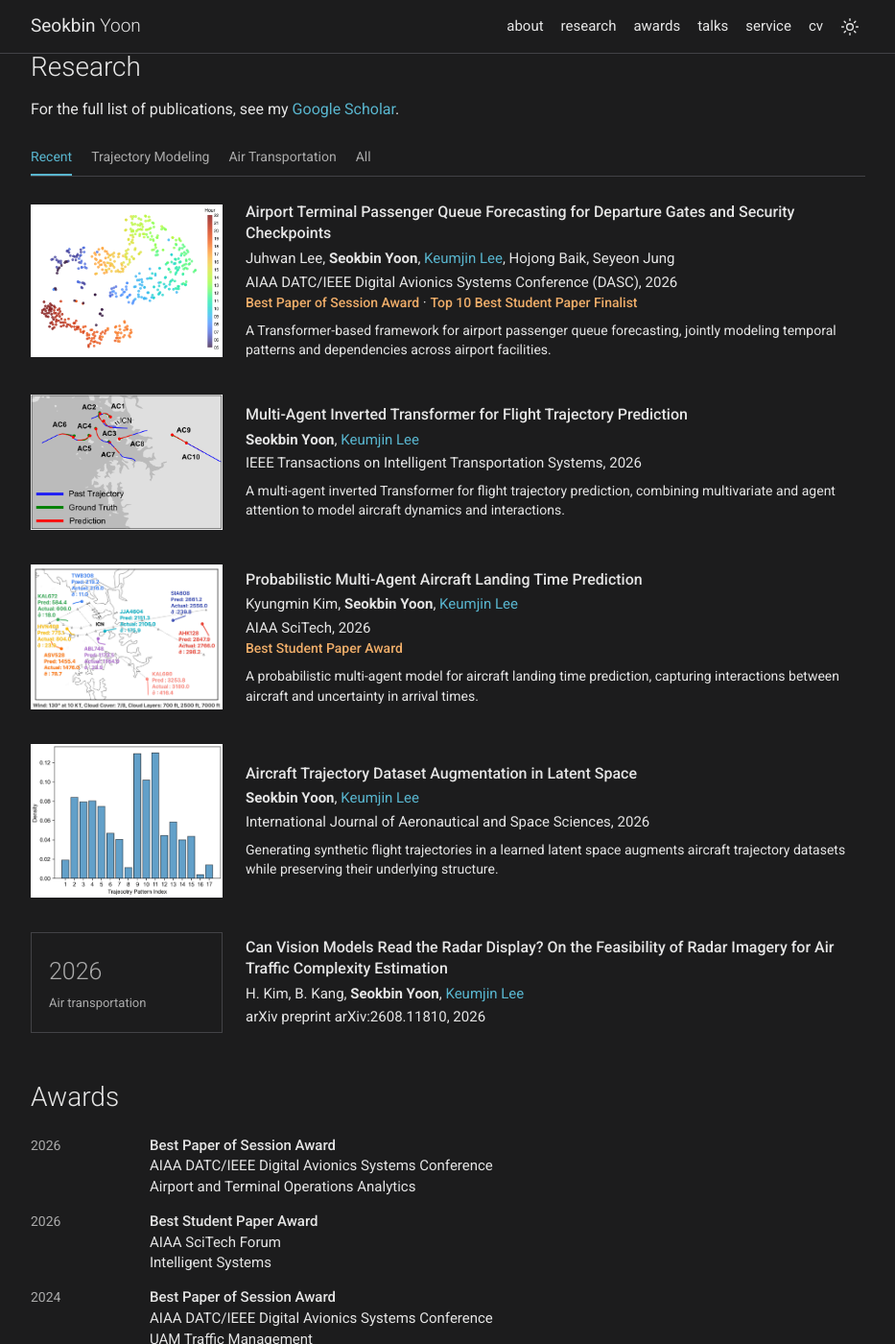
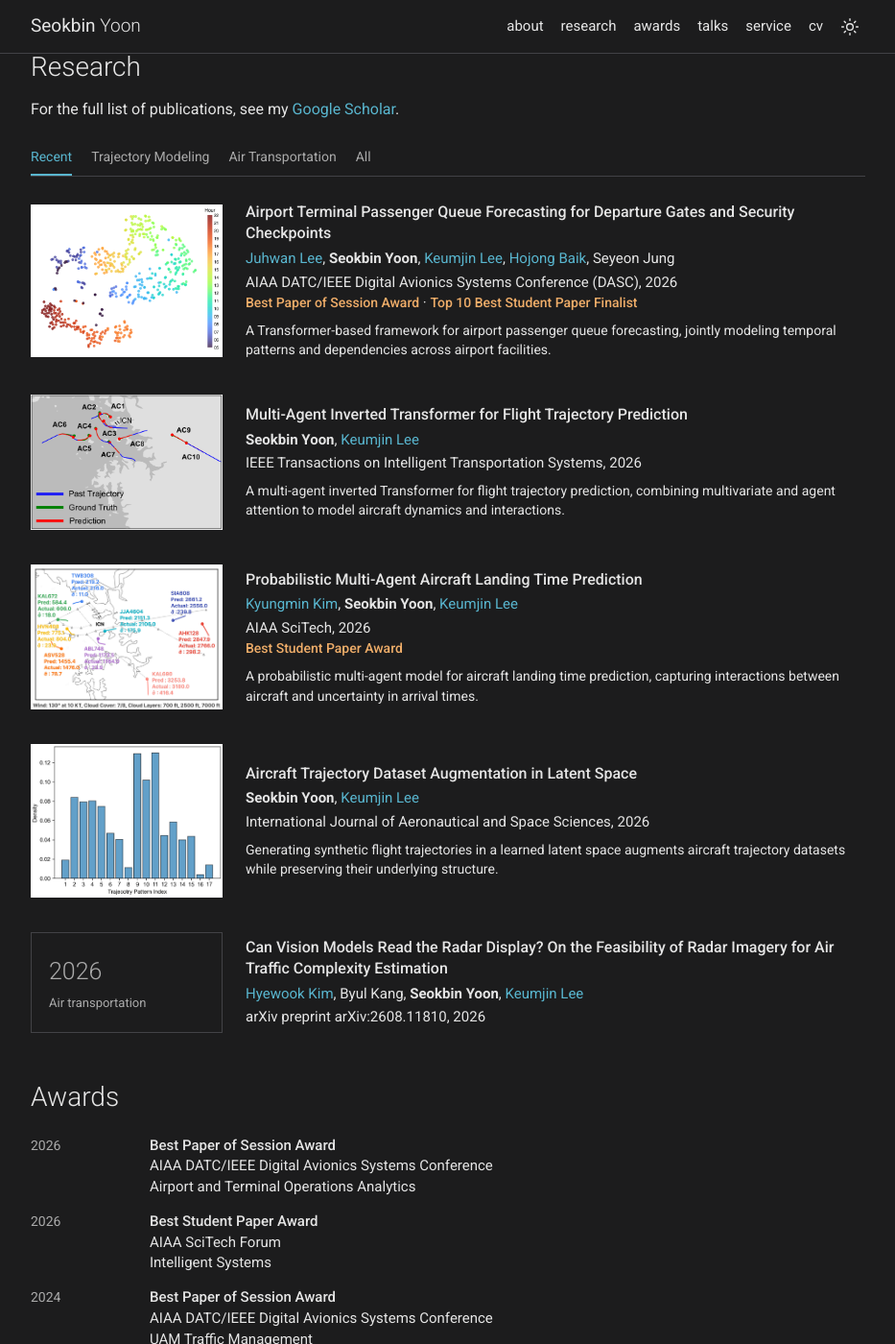
Before and after one commit to seokbinyoon96/seokbinyoon96.github.io, a Jekyll site: the page built from index.html, in a window 1280 px wide and 1400 px high, scrolled down 607 px. Shown: the whole window at 96% size, without its empty margins (173-1106 px from the left). Built offline with Jekyll 4.4.1, drawn with Linux system fonts in a browser that asks for light colours; some of the changed lines change nothing that is shown.

Commit message:
Expand coauthor names and link verified Scholar profiles

```diff
--- a/_layouts/default.html
+++ b/_layouts/default.html
@@ -6,6 +6,6 @@
     {% include header.html %}
     <main class="container mt-5">{{ content }}</main>
     {% include footer.html %}
-    <script src="{{ '/script/site.js?v=plain-venues-1' | relative_url }}" defer></script>
+    <script src="{{ '/script/site.js?v=full-authors-1' | relative_url }}" defer></script>
   </body>
 </html>
--- a/data/publications.json
+++ b/data/publications.json
@@ -4,7 +4,8 @@
     "title": "Airport Terminal Passenger Queue Forecasting for Departure Gates and Security Checkpoints",
     "authors": [
       {
-        "name": "Juhwan Lee"
+        "name": "Juhwan Lee",
+        "url": "https://scholar.google.com/citations?user=D3YbIA8AAAAJ"
       },
       {
         "name": "Seokbin Yoon",
@@ -15,7 +16,8 @@
         "url": "https://scholar.google.com/citations?user=GO7fwgEAAAAJ"
       },
       {
-        "name": "Hojong Baik"
+        "name": "Hojong Baik",
+        "url": "https://scholar.google.com/citations?user=XfySCAcAAAAJ"
       },
       {
         "name": "Seyeon Jung"
@@ -74,7 +76,8 @@
     "title": "Probabilistic Multi-Agent Aircraft Landing Time Prediction",
     "authors": [
       {
-        "name": "Kyungmin Kim"
+        "name": "Kyungmin Kim",
+        "url": "https://scholar.google.com/citations?user=ldIJyuMAAAAJ"
       },
       {
         "name": "Seokbin Yoon",
@@ -137,10 +140,11 @@
     "title": "Can Vision Models Read the Radar Display? On the Feasibility of Radar Imagery for Air Traffic Complexity Estimation",
     "authors": [
       {
-        "name": "H. Kim"
+        "name": "Hyewook Kim",
+        "url": "https://scholar.google.com/citations?user=RuXJdVQAAAAJ"
       },
       {
-        "name": "B. Kang"
+        "name": "Byul Kang"
       },
       {
         "name": "Seokbin Yoon",
@@ -168,7 +172,7 @@
     "title": "Learning to Explain Air Traffic Situation",
     "authors": [
       {
-        "name": "Hong-ah Chai"
+        "name": "Hongah Chai"
       },
       {
         "name": "Seokbin Yoon",
@@ -224,7 +228,7 @@
     "title": "Urban Air Mobility Fleet Rebalancing with Real-Time Updates on Estimated Time of Arrival",
     "authors": [
       {
-        "name": "J. Kang"
+        "name": "Jungu Kang"
       },
       {
         "name": "Seokbin Yoon",
@@ -235,7 +239,8 @@
         "url": "https://scholar.google.com/citations?user=GO7fwgEAAAAJ"
       },
       {
-        "name": "S. H. Kim"
+        "name": "Sang Hyun Kim",
+        "url": "https://scholar.google.com/citations?user=4pQwl1sAAAAJ"
       }
     ],
     "venue": "AIAA DATC/IEEE Digital Avionics Systems Conference (DASC)",
@@ -282,30 +287,31 @@
     "title": "Safety and Capacity Analysis Framework for Integrated UAM Operation in Airports",
     "authors": [
       {
-        "name": "N. H. Gray"
+        "name": "Naomi Hani Gray"
       },
       {
-        "name": "S. Shin"
+        "name": "Suyoung Shin",
+        "url": "https://scholar.google.com/citations?user=YiiEOBkAAAAJ"
       },
       {
         "name": "Seokbin Yoon",
         "me": true
       },
       {
-        "name": "Y. Park"
+        "name": "Yulim Park"
       },
       {
-        "name": "H. Chai"
+        "name": "Hongah Chai"
       },
       {
         "name": "Keumjin Lee",
         "url": "https://scholar.google.com/citations?user=GO7fwgEAAAAJ"
       },
       {
-        "name": "H. J. Kim"
+        "name": "Han-Joong Kim"
       },
       {
-        "name": "S. Y. Jung"
+        "name": "Se-Yeon Jung"
       }
     ],
     "venue": "IEEE/AIAA Digital Avionics Systems Conference (DASC)",
--- a/script/site.js
+++ b/script/site.js
@@ -130,7 +130,7 @@ function renderEntries(entries, mount) {
 
 const SECTIONS = [
   ["news", "data/news.json", renderNews],
-  ["publications", "data/publications.json?v=award-notes-1", renderPublications],
+  ["publications", "data/publications.json?v=full-authors-1", renderPublications],
   ["awards", "data/awards.json?v=session-names-1", renderEntries],
   ["talks", "data/talks.json?v=concise-copy-1", renderEntries],
   ["misc", "data/misc.json?v=concise-copy-1", renderEntries],
```
